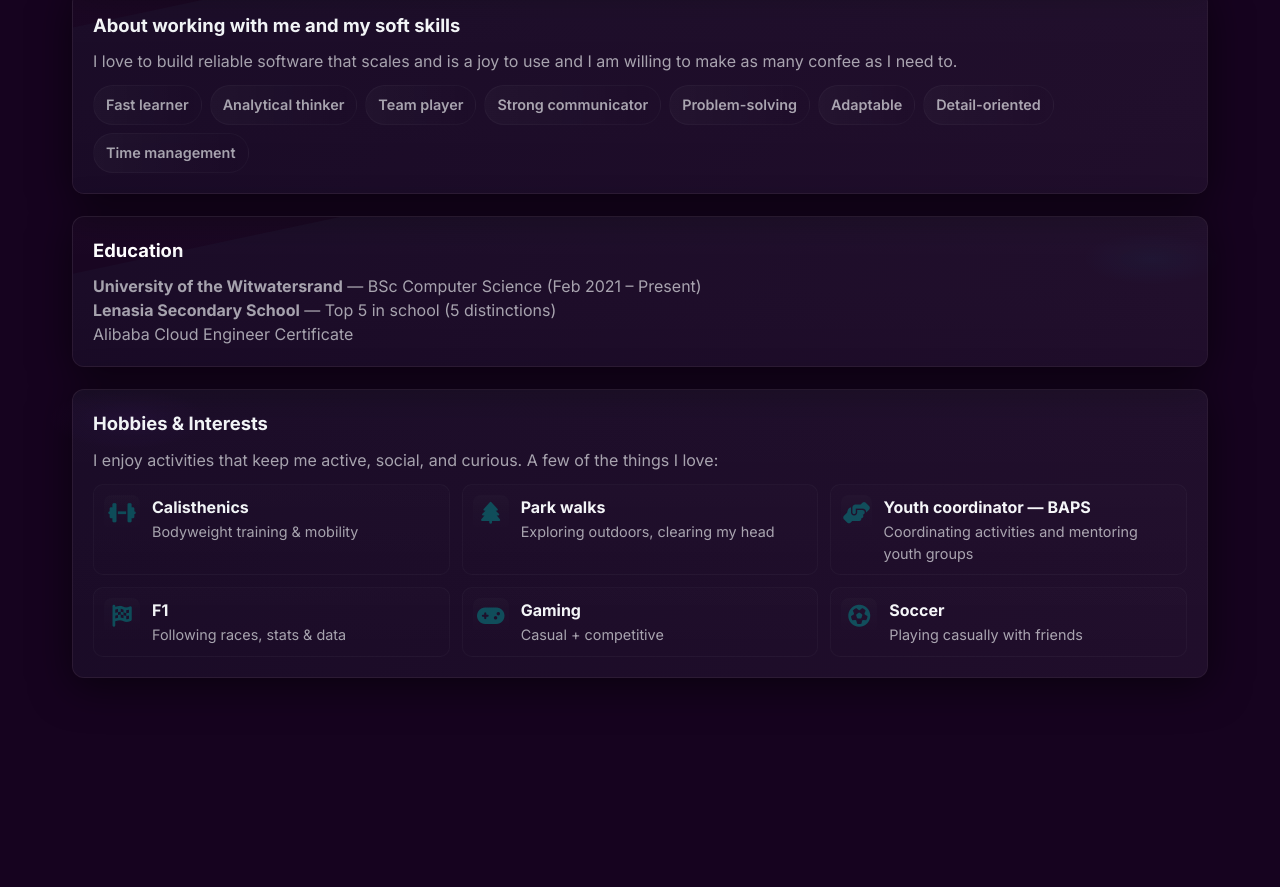
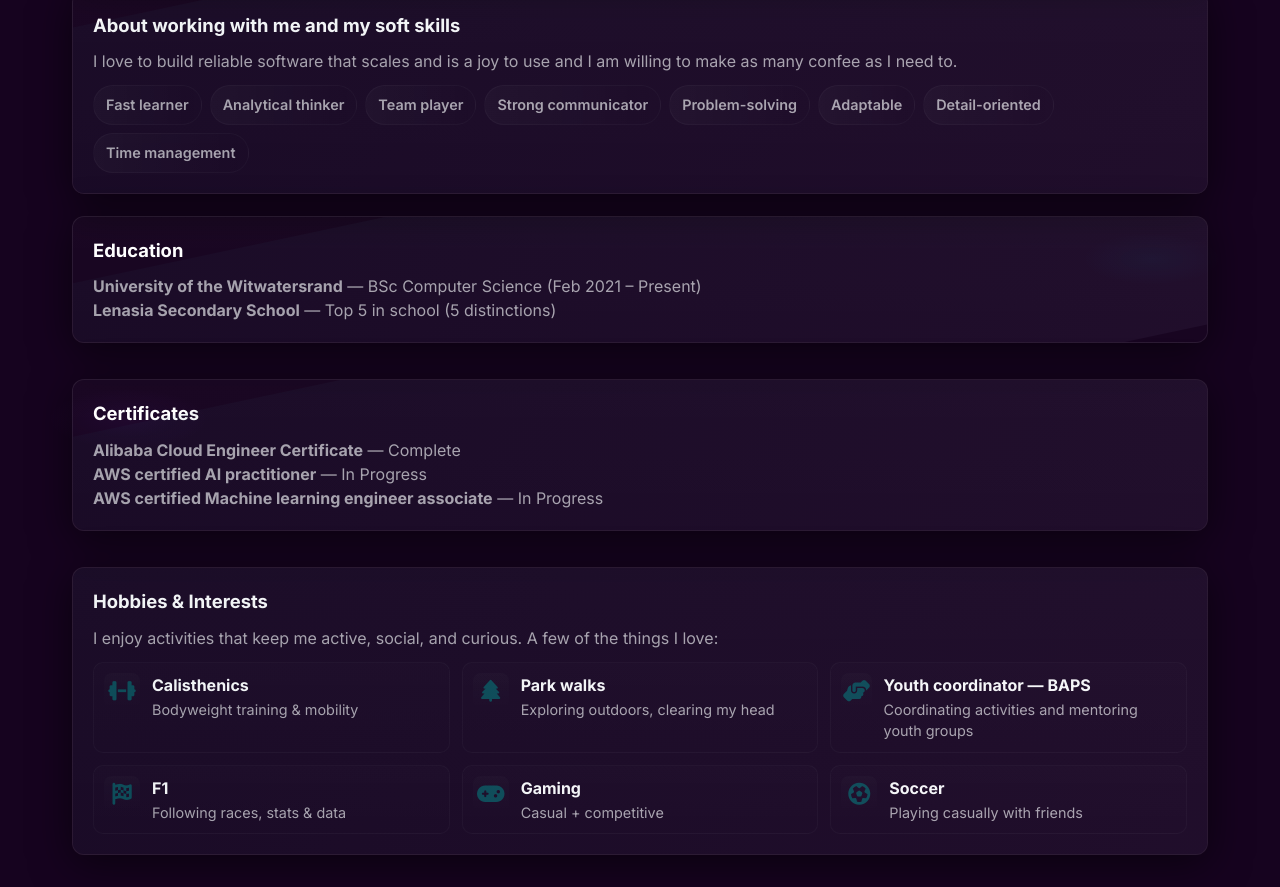
Before and after one commit to Jaishil-Patel/CV, a plain HTML site: page index.html in a window 1280 px wide. Shown: the part 2861-3748 px from the top of the page. Before the commit the page ends 3571 px from the top, so only its background shows below. Drawn offline with Linux system fonts and the light colour scheme.

Commit message:
patch: Certificates section

```diff
--- a/index.html
+++ b/index.html
@@ -186,7 +186,15 @@
         <h2>Education</h2>
         <p><strong>University of the Witwatersrand</strong> — BSc Computer Science (Feb 2021 – Present)</p>
         <p><strong>Lenasia Secondary School</strong> — Top 5 in school (5 distinctions)</p>
-        <p>Alibaba Cloud Engineer Certificate</p>
+        <p></p>
+      </section>
+      </section>
+
+      <section id="education" class="card education">
+        <h2>Certificates</h2>
+        <p><strong>Alibaba Cloud Engineer Certificate</strong> — Complete</p>
+        <p><strong>AWS certified AI practitioner</strong> — In Progress</p>
+        <p><strong>AWS certified Machine learning engineer associate</strong> — In Progress</p>
       </section>
 
       <section id="hobbies" class="card hobbies">
```
